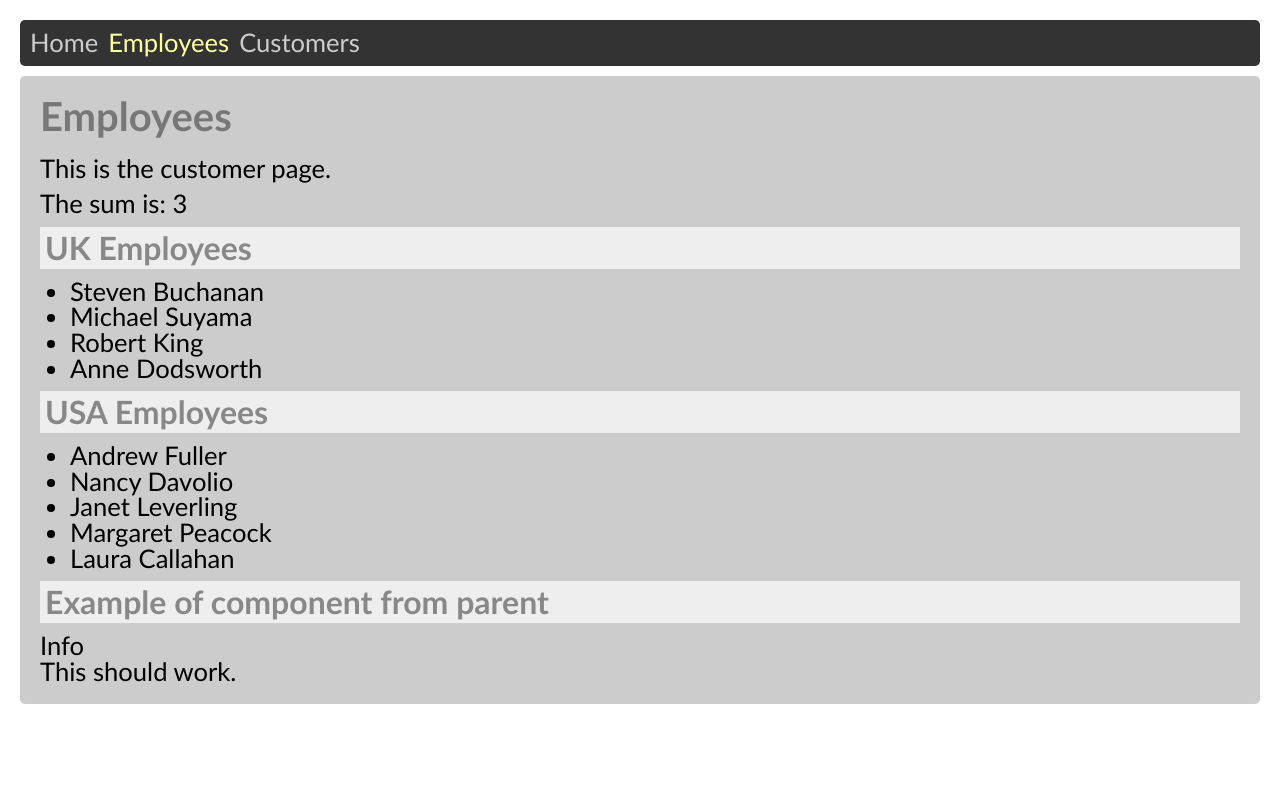
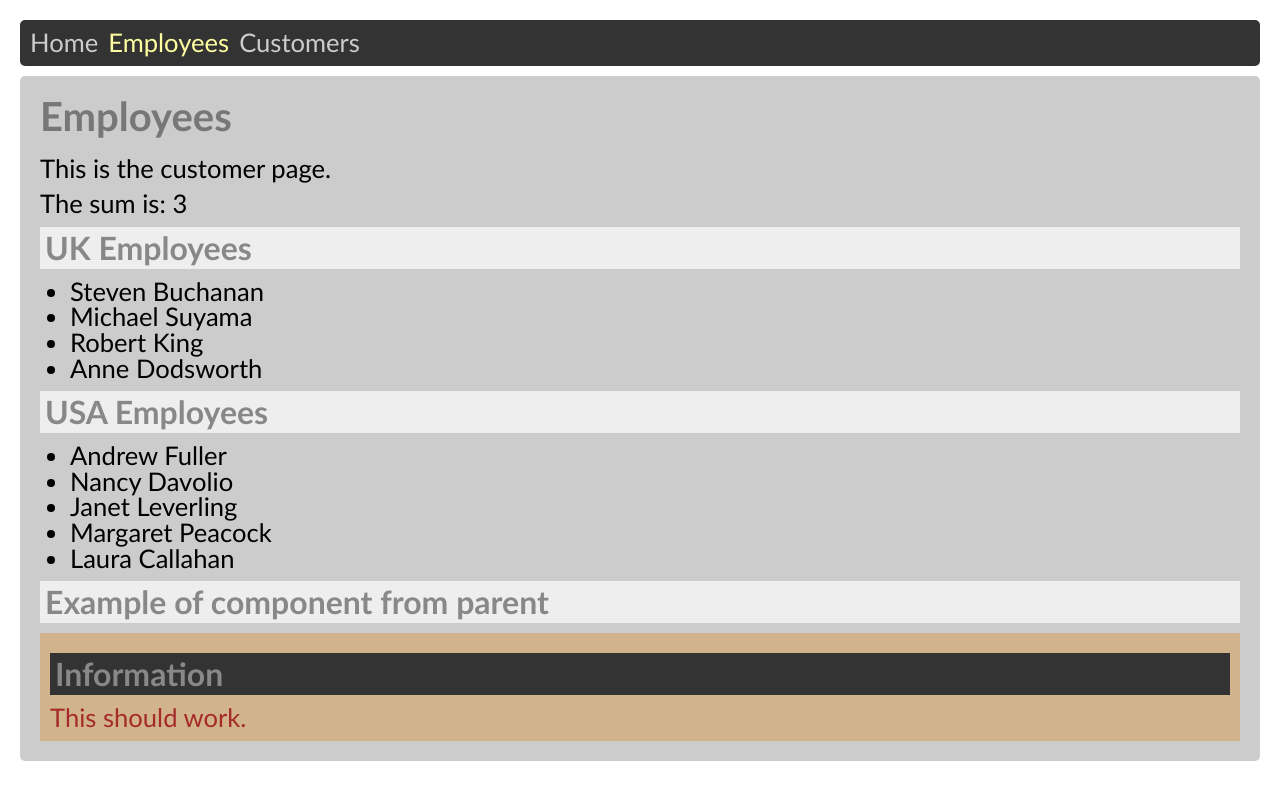
Before and after one commit to edwardtanguay/react-two-components-share-functionality-hoc, a React (Create React App) app: page /employees in a window 1280 px wide. Built offline with nearby package versions, Linux system fonts and the light colour scheme.

Commit message:
styled components in

```diff
--- a/package.json
+++ b/package.json
@@ -12,6 +12,7 @@
     "react-router-dom": "^6.2.1",
     "react-scripts": "5.0.0",
     "sass": "^1.49.0",
+    "styled-components": "^5.3.3",
     "web-vitals": "^2.1.4"
   },
   "scripts": {
--- a/src/components/InfoBox.js
+++ b/src/components/InfoBox.js
@@ -1,8 +1,20 @@
-export const InfoBox = ({ content }) => {
+import styled from 'styled-components';
+
+const Container = styled.div`
+	color: brown;
+	background: tan;
+	padding: 10px;
+`;
+
+const Header = styled.h2`
+	background-color: ${props => props.status === 'warning' ? 'red !important' : '#333 !important'};
+`;
+
+export const InfoBox = ({ content, status }) => {
 	return (
-		<div className="info">
-			<div className="header">Info</div>
+		<Container>
+			<Header status={status}>Information</Header>
 			<div className="body">{content}</div>
-		</div>
+		</Container >
 	)
 }
--- a/src/pages/PageEmployees.js
+++ b/src/pages/PageEmployees.js
@@ -26,7 +26,7 @@ const PageEmployees = ({addNumbers, getLocalUK, getLocalUSA, InfoBox}) => {
 			})}
 			</ul>
 			<h2>Example of component from parent</h2>
-			<InfoBox content="This should work."/>
+			<InfoBox content="This should work." status="normal"/>
 		</>
 	)
 }
```
Also changed, not shown: 1 other file (tests, documents, lock files or other folders).
